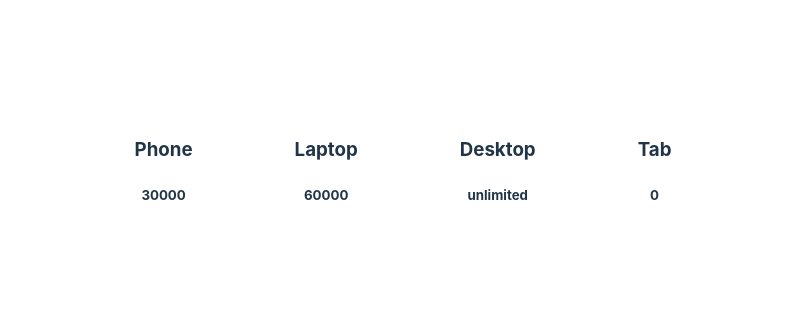
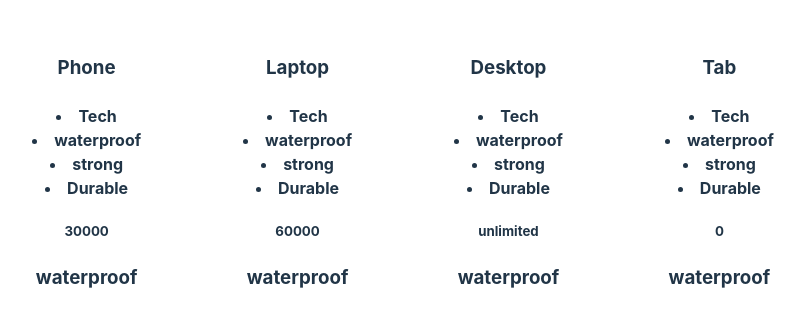
Before and after one commit to MAHRifat/Delta-web-development-course, a React (Vite) app in the folder React/basic-react-app/: page / in a window 1280 px wide. Shown: the part 211-538 px from the top of the page, without its empty margins (277-1082 px from the left). Built offline with nearby package versions, Linux system fonts and the light colour scheme.

Commit message:
passing arrays to props and rendering the array

```diff
--- a/React/basic-react-app/src/ProductCard.jsx
+++ b/React/basic-react-app/src/ProductCard.jsx
@@ -2,12 +2,19 @@ import { Product } from "./product";
 import './productCard.css';
 
 function ProductCard(){
+    // let features = [<li>Tech</li>, <li>waterproof</li> , <li>strong</li>, <li>Durable</li>];
+    let features = ["Tech", "waterproof", "strong", "Durable"];
+    let features2 = {
+        a: "hi-tech",
+        b: "waterproof",
+        c: "strong"
+    };
     return(
         <div className="productCard">
-            <Product title="Phone" price={30000}/>
-            <Product title="Laptop" price={60000}/>
-            <Product title={"Desktop"} price={"unlimited"}/>
-            <Product title={"Tab"}/>
+            <Product title="Phone" price={30000} features={features} features2={features2}/>
+            <Product title="Laptop" price={60000} features={features} features2={features2}/>
+            <Product title={"Desktop"} price={"unlimited"} features={features} features2={features2}/>
+            <Product title={"Tab"} features={features} features2={features2}/>
         </div>
     );
 }
--- a/React/basic-react-app/src/product.jsx
+++ b/React/basic-react-app/src/product.jsx
@@ -1,10 +1,12 @@
 import './product.css';
 
-function Product({title, price = 0}){
+function Product({title, price = 0, features, features2}){
     return(
         <div className="Product">
             <h3>{title}</h3>
+            <h4>{features.map((feature)=> <li>{feature}</li>)}</h4>
             <h5>{price}</h5>
+            <h3>{features2.b}</h3>
         </div>
     );
 }
```
